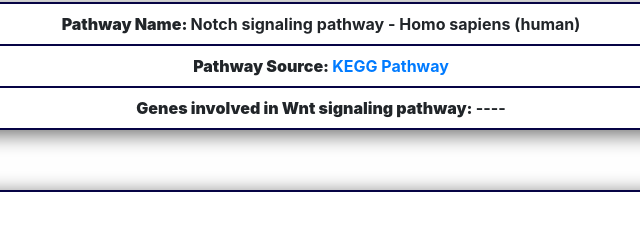
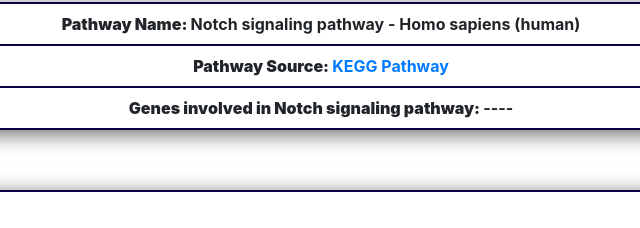
Before and after one commit to kumaar-piyush/CBase, a plain HTML site: page Notch_path.html in a window 1280 px wide. Shown: the part 165-393 px from the top of the page, 319-959 px from the left. Drawn offline with nearby package versions, Linux system fonts and the light colour scheme.

Commit message:
Update Notch_path.html

```diff
--- a/Notch_path.html
+++ b/Notch_path.html
@@ -70,7 +70,7 @@
                             <td><strong>Pathway Source: </strong><a href="https://www.kegg.jp/pathway/hsa04330" target="_blank">KEGG Pathway</a></td>
                         </tr>
                         <tr>
-                            <td><strong>Genes involved in Wnt signaling pathway: </strong>----</td>
+                            <td><strong>Genes involved in Notch signaling pathway: </strong>----</td>
                         </tr>
                     </tbody>
                 </table>
```
